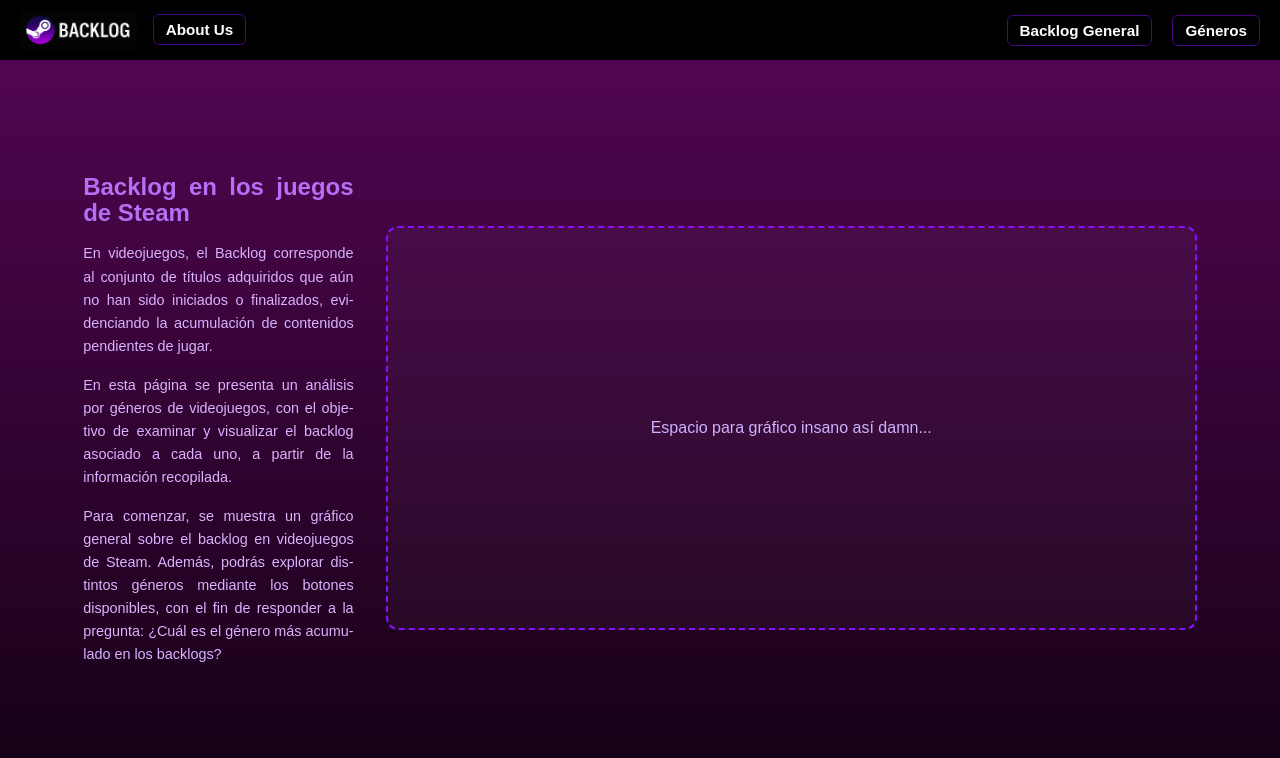
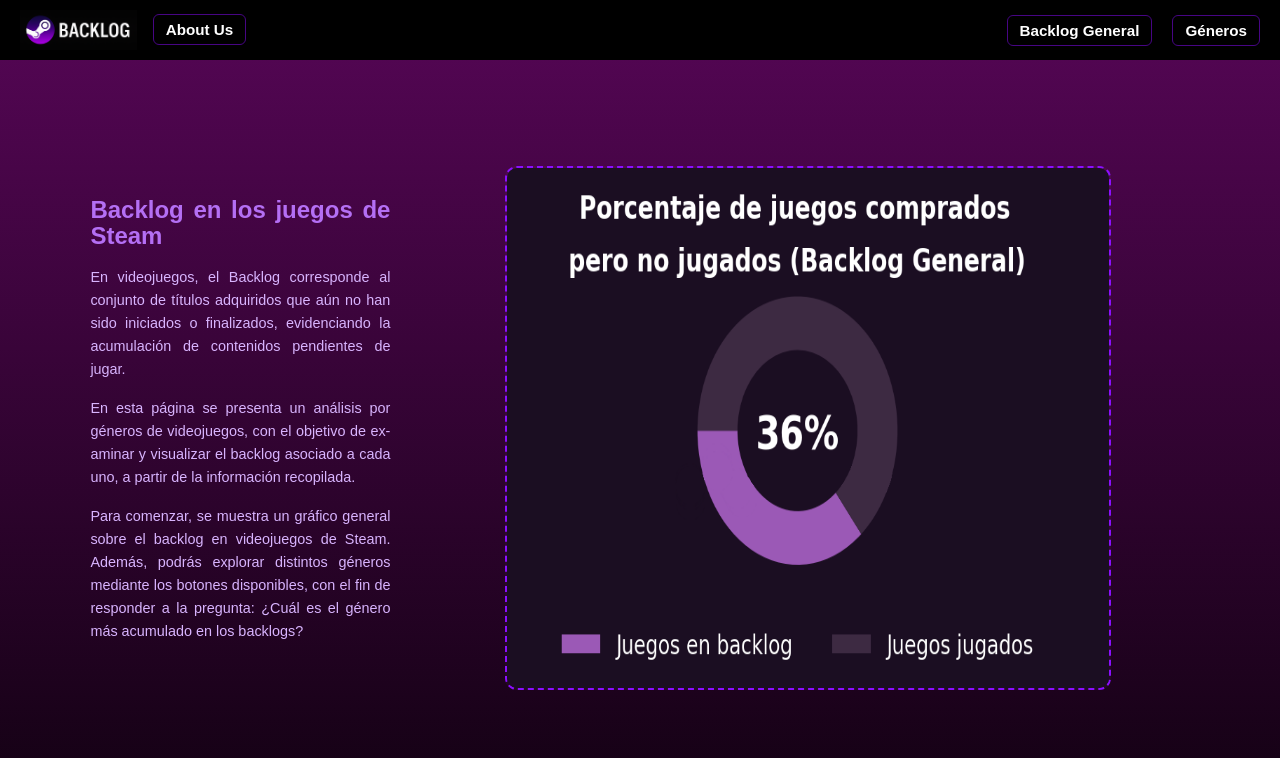
Before and after one commit to Khabra/infovis-steam, a React (Vite) app: page / in a window 1280 px wide. Shown: the top 758 px of the page. Built offline with nearby package versions, Linux system fonts and the light colour scheme.

Commit message:
grafico añadido :3

```diff
--- a/src/Pages/LandingPage/LandingPage.css
+++ b/src/Pages/LandingPage/LandingPage.css
@@ -1,6 +1,7 @@
 .landing {
   padding-top: 60px;
   min-height: 100vh;
+  padding-left: 20px;
   box-sizing: border-box;
 }
 
@@ -8,8 +9,8 @@
   display: flex;
   flex-direction: row;
   align-items: stretch;
-  gap: 2rem;
-  padding: 2vh 4vw;
+  gap: 1rem;
+  padding: 2vh 3vw;
   max-width: 1200px;
   margin: 0 auto;
   min-height: 80vh;
@@ -17,7 +18,7 @@
 
 .landing-text {
   flex: 1 1 0;
-  min-width: 200px;
+  min-width: 300px;
   font-size: 1rem;
   line-height: 1.6;
   display: flex;
@@ -52,8 +53,8 @@
 }
 
 .image-box {
-  width: 100%;
-  height: 50vh;
+  width: 75%;
+  height: 65vh;
   border: 2px dashed #8b0fff;
   border-radius: 12px;
   background: rgba(255,255,255,0.03);
@@ -69,7 +70,7 @@
 .image-box img {
   width: 100%;
   height: 100%;
-  object-fit: cover;
+  object-fit: fill;
   object-position: center;
 }
 
--- a/src/Pages/LandingPage/LandingPage.jsx
+++ b/src/Pages/LandingPage/LandingPage.jsx
@@ -1,5 +1,6 @@
 import React from 'react';
 import './LandingPage.css';
+import graficoInsano from '/grafico_insano2.png';
 
 const LandingPage = () => {
   return (
@@ -27,7 +28,7 @@ const LandingPage = () => {
 
         <div className="landing-media">
           <div className="image-box">
-            <span>Espacio para gráfico insano así damn...</span>
+            <img src={graficoInsano}/>
           </div>
         </div>
       </section>
```
Also changed, not shown: public/grafico_insano2.png (added).
